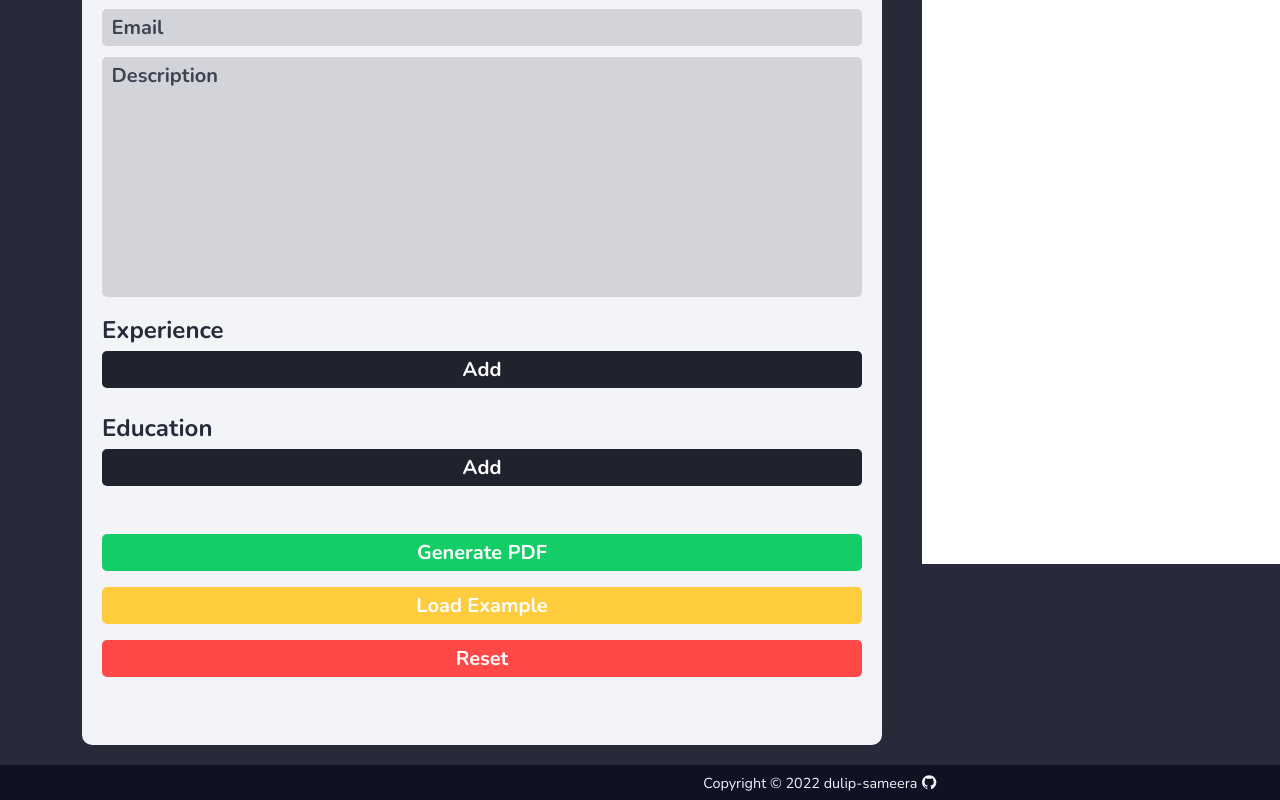
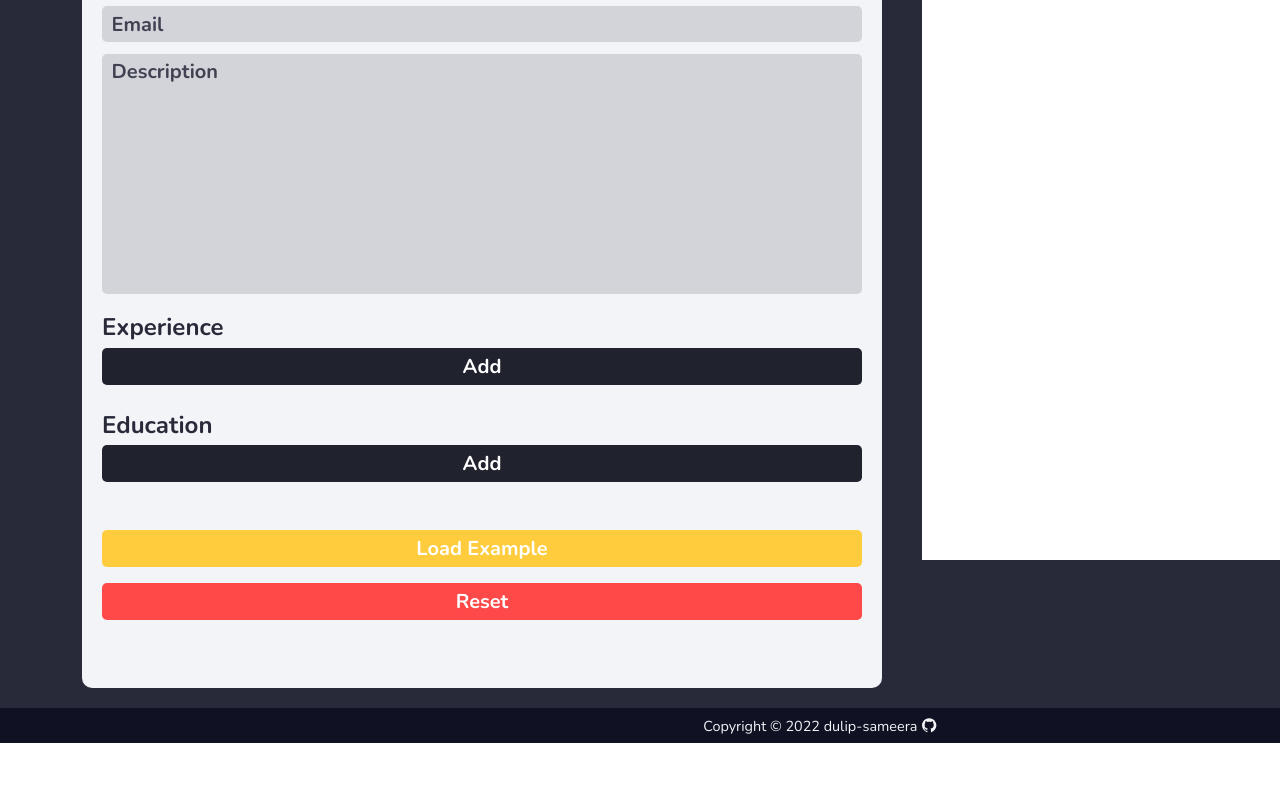
Before and after one commit to dulip-sameera/react-cv-generator, a React (Create React App) app: page / in a window 1280 px wide. Shown: the part 428-1228 px from the top of the page. After the commit the page ends 1171 px from the top, so only its background shows below. Built offline with nearby package versions, Linux system fonts and the light colour scheme.

Commit message:
remove print feature

```diff
--- a/package.json
+++ b/package.json
@@ -10,7 +10,6 @@
     "react-dom": "^18.2.0",
     "react-icons": "^4.7.1",
     "react-scripts": "5.0.1",
-    "react-to-print": "^2.14.10",
     "styled-components": "^5.3.6",
     "uniqid": "^5.4.0",
     "web-vitals": "^2.1.4"
--- a/src/components/Body/Body.js
+++ b/src/components/Body/Body.js
@@ -63,6 +63,8 @@ export class Body extends Component {
         to: "",
       },
     };
+
+    this.previewRef = React.createRef();
   }
 
   onPersonalInputChange = (e) => {
@@ -237,7 +239,7 @@ export class Body extends Component {
           resetFn={this.reset}
           loadExampleFn={this.loadExample}
         />
-        <Preview info={this.state.data} />
+        <Preview info={this.state.data} ref={this.previewRef} />
       </LayoutDiv>
     );
   }
--- a/src/components/Body/Form/Form.js
+++ b/src/components/Body/Form/Form.js
@@ -44,7 +44,6 @@ export class Form extends Component {
         />
 
         <Toggles>
-          <Button text="Generate PDF" color="green" />
           <Button
             text="Load Example"
             color="yellow"
```
Also changed, not shown: 1 other file (tests, documents, lock files or other folders).
